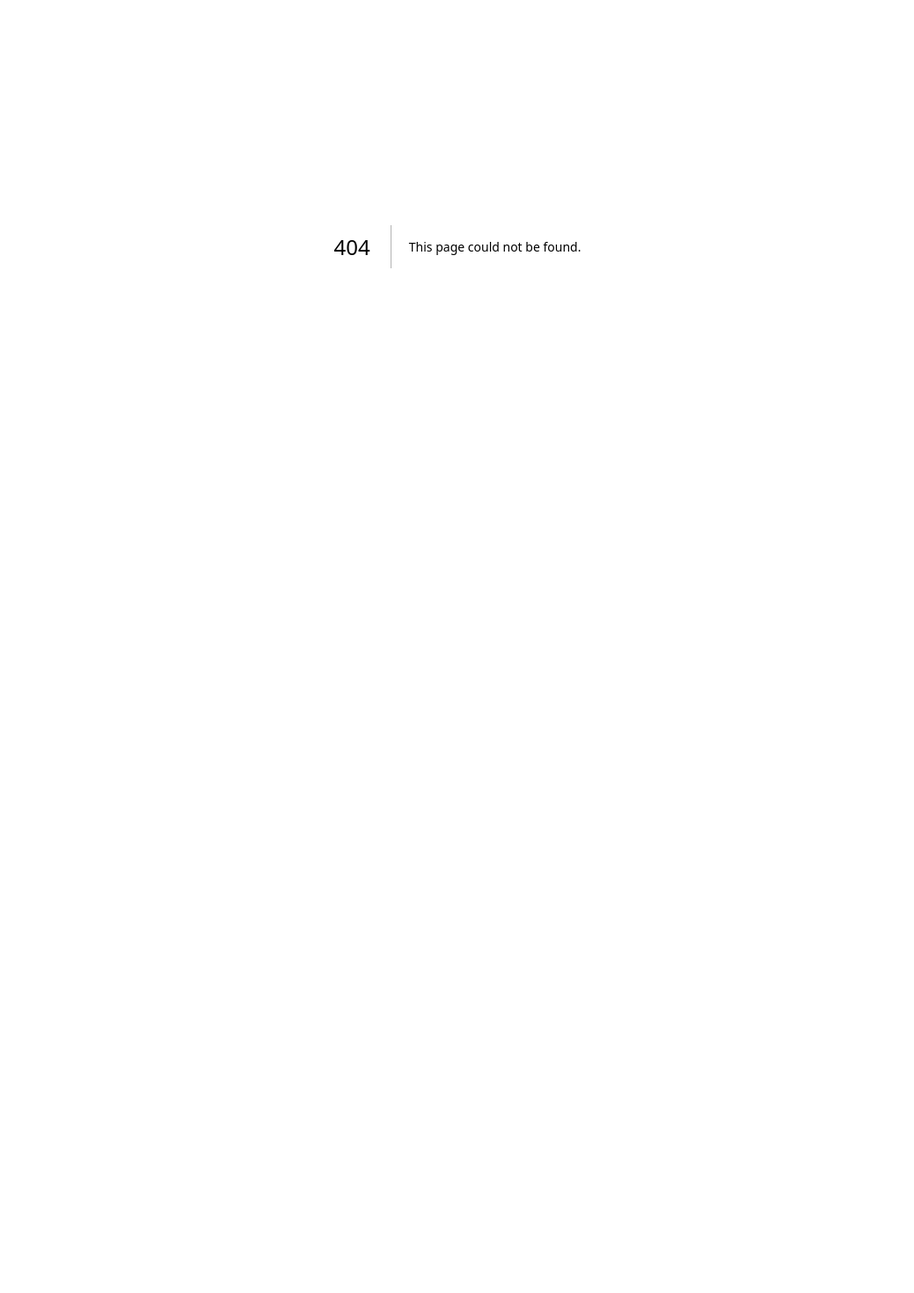
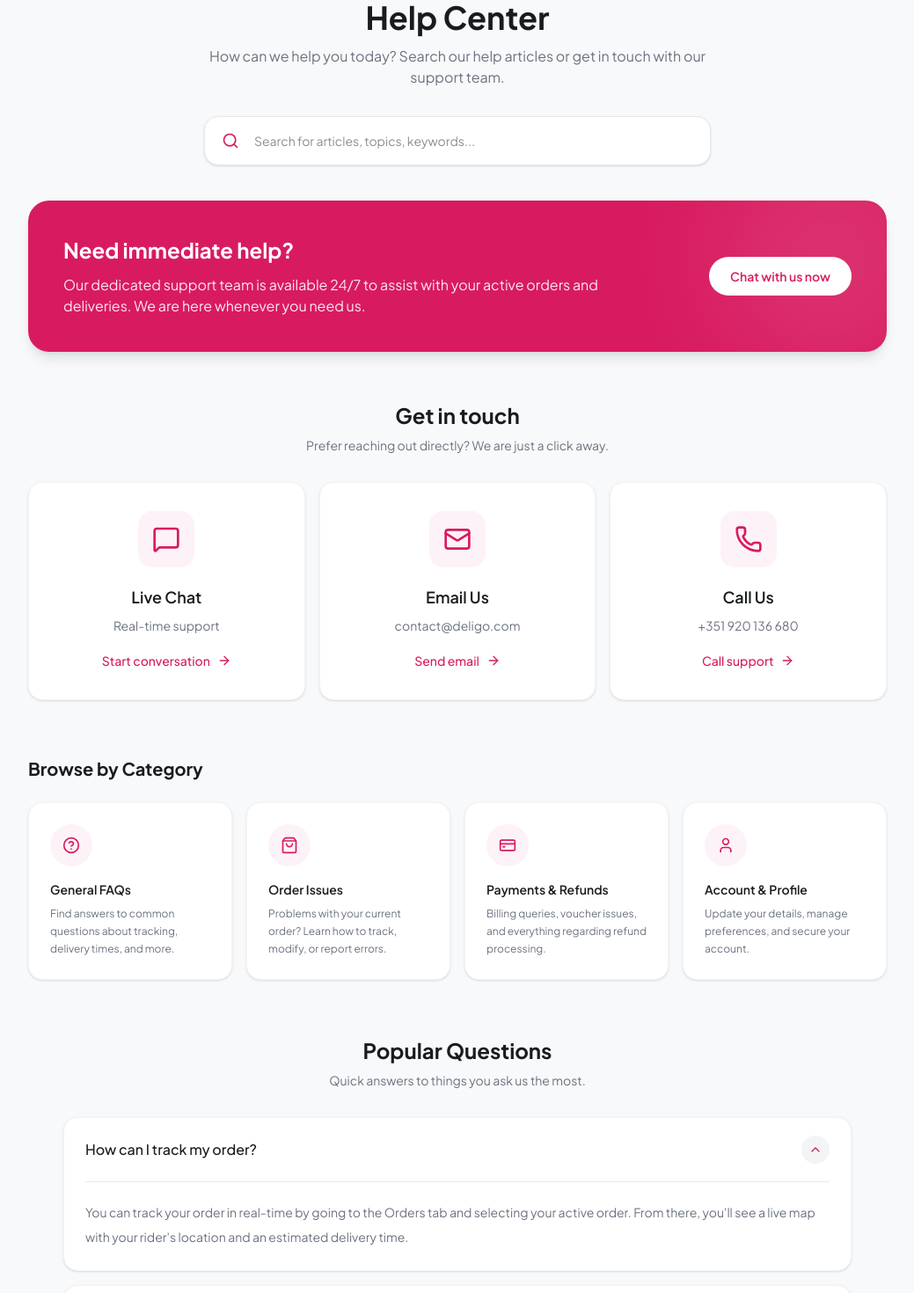
Before and after one commit to deligo-pt/deligo-food-e-commerce-web-application, a Next.js app: page /help-center in a window 1280 px wide. Before the commit this address had no page. Shown: the part 120-1590 px from the top of the page at 88% size, without its empty margins (120-1159 px from the left). Before the commit the page ends 800 px from the top, so only its background shows below. Built offline with nearby package versions, Linux system fonts and the light colour scheme; no server answers.

Commit message:
feat: add Help Center page with contact cards, categories, and FAQ accordion

```diff
--- /dev/null
+++ b/src/app/(main)/help-center/page.tsx
@@ -0,0 +1,5 @@
+import HelpCenterPage from "@/components/help/HelpCenterPage";
+
+export default function Page() {
+  return <HelpCenterPage />;
+}
--- /dev/null
+++ b/src/components/help/HelpCenterPage.tsx
@@ -0,0 +1,264 @@
+"use client";
+
+import { useState } from "react";
+import {
+  Search,
+  MessageSquare,
+  Mail,
+  Phone,
+  HelpCircle,
+  ShoppingBag,
+  CreditCard,
+  User,
+  ChevronDown,
+  ArrowRight,
+} from "lucide-react";
+
+const contactItems = [
+  {
+    icon: MessageSquare,
+    title: "Live Chat",
+    description: "Real-time support",
+    action: "Start conversation",
+  },
+  {
+    icon: Mail,
+    title: "Email Us",
+    description: "contact@deligo.com",
+    action: "Send email",
+  },
+  {
+    icon: Phone,
+    title: "Call Us",
+    description: "+351 920 136 680",
+    action: "Call support",
+  },
+];
+
+const categories = [
+  {
+    icon: HelpCircle,
+    title: "General FAQs",
+    description:
+      "Find answers to common questions about tracking, delivery times, and more.",
+  },
+  {
+    icon: ShoppingBag,
+    title: "Order Issues",
+    description:
+      "Problems with your current order? Learn how to track, modify, or report errors.",
+  },
+  {
+    icon: CreditCard,
+    title: "Payments & Refunds",
+    description:
+      "Billing queries, voucher issues, and everything regarding refund processing.",
+  },
+  {
+    icon: User,
+    title: "Account & Profile",
+    description:
+      "Update your details, manage preferences, and secure your account.",
+  },
+];
+
+const faqs = [
+  {
+    question: "How can I track my order?",
+    answer:
+      "You can track your order in real-time by going to the Orders tab and selecting your active order. From there, you'll see a live map with your rider's location and an estimated delivery time.",
+  },
+  {
+    question: "What are the delivery charges?",
+    answer:
+      "Delivery charges vary based on distance and demand in your area. The exact delivery fee will always be displayed before checkout.",
+  },
+  {
+    question: "How do I apply a voucher?",
+    answer:
+      "Enter your voucher code during checkout and the discount will be automatically applied if the voucher is valid.",
+  },
+];
+
+export default function HelpCenterPage() {
+  const [openFaq, setOpenFaq] = useState<number>(0);
+
+  return (
+    <div className="min-h-screen bg-[#f8f9fa]">
+      <div className="mx-auto max-w-5xl px-4 py-10 md:px-6">
+        {/* Header */}
+        <section className="mb-14 text-center">
+          <h1 className="text-3xl font-bold text-[#191c1d] md:text-4xl">
+            Help Center
+          </h1>
+
+          <p className="mx-auto mt-3 max-w-xl text-sm text-[#6b7280] md:text-base">
+            How can we help you today? Search our help articles or get in touch
+            with our support team.
+          </p>
+
+          {/* Search */}
+          <div className="relative mx-auto mt-8 max-w-xl">
+            <Search className="absolute left-5 top-1/2 h-5 w-5 -translate-y-1/2 text-[#d81b60]" />
+
+            <input
+              type="text"
+              placeholder="Search for articles, topics, keywords..."
+              className="h-14 w-full rounded-2xl border border-[#e5e7eb] bg-white pl-14 pr-4 text-sm shadow-sm outline-none transition-all focus:border-[#d81b60]"
+            />
+          </div>
+
+          {/* Banner */}
+          <div className="relative mt-10 overflow-hidden rounded-3xl bg-[#d81b60] p-6 text-left text-white shadow-lg md:flex md:items-center md:justify-between md:p-10">
+            <div className="relative z-10 max-w-2xl">
+              <h2 className="text-xl font-bold md:text-2xl">
+                Need immediate help?
+              </h2>
+
+              <p className="mt-3 text-sm text-white/90 md:text-base">
+                Our dedicated support team is available 24/7 to assist with your
+                active orders and deliveries. We are here whenever you need us.
+              </p>
+            </div>
+
+            <button className="relative z-10 mt-5 rounded-full bg-white px-6 py-3 text-sm font-semibold text-[#d81b60] transition hover:scale-105 md:mt-0">
+              Chat with us now
+            </button>
+
+            <div className="absolute -right-16 -top-16 h-64 w-64 rounded-full bg-white/10 blur-3xl" />
+          </div>
+        </section>
+
+        {/* Contact */}
+        <section className="mb-16">
+          <div className="mb-8 text-center">
+            <h2 className="text-2xl font-bold text-[#191c1d]">
+              Get in touch
+            </h2>
+
+            <p className="mt-2 text-sm text-[#6b7280]">
+              Prefer reaching out directly? We are just a click away.
+            </p>
+          </div>
+
+          <div className="grid grid-cols-1 gap-4 md:grid-cols-3">
+            {contactItems.map((item) => {
+              const Icon = item.icon;
+
+              return (
+                <div
+                  key={item.title}
+                  className="rounded-2xl border border-gray-100 bg-white p-8 text-center shadow-sm transition-all hover:shadow-md"
+                >
+                  <div className="mx-auto flex h-16 w-16 items-center justify-center rounded-2xl bg-pink-50">
+                    <Icon className="h-8 w-8 text-[#d81b60]" />
+                  </div>
+
+                  <h3 className="mt-5 text-lg font-semibold text-[#191c1d]">
+                    {item.title}
+                  </h3>
+
+                  <p className="mt-2 text-sm text-[#6b7280]">
+                    {item.description}
+                  </p>
+
+                  <button className="mt-5 inline-flex items-center gap-2 text-sm font-medium text-[#d81b60]">
+                    {item.action}
+                    <ArrowRight className="h-4 w-4" />
+                  </button>
+                </div>
+              );
+            })}
+          </div>
+        </section>
+
+        {/* Categories */}
+        <section className="mb-16">
+          <h2 className="mb-6 text-xl font-bold text-[#191c1d]">
+            Browse by Category
+          </h2>
+
+          <div className="grid grid-cols-2 gap-4 lg:grid-cols-4">
+            {categories.map((item) => {
+              const Icon = item.icon;
+
+              return (
+                <div
+                  key={item.title}
+                  className="cursor-pointer rounded-2xl border border-gray-100 bg-white p-6 shadow-sm transition-all hover:border-[#d81b60]/30 hover:shadow-md"
+                >
+                  <div className="flex h-12 w-12 items-center justify-center rounded-full bg-pink-50">
+                    <Icon className="h-5 w-5 text-[#d81b60]" />
+                  </div>
+
+                  <h3 className="mt-4 text-sm font-semibold text-[#191c1d]">
+                    {item.title}
+                  </h3>
+
+                  <p className="mt-2 text-xs leading-5 text-[#6b7280]">
+                    {item.description}
+                  </p>
+                </div>
+              );
+            })}
+          </div>
+        </section>
+
+        {/* FAQ */}
+        <section className="mx-auto max-w-4xl">
+          <div className="mb-8 text-center">
+            <h2 className="text-2xl font-bold text-[#191c1d]">
+              Popular Questions
+            </h2>
+
+            <p className="mt-2 text-sm text-[#6b7280]">
+              Quick answers to things you ask us the most.
+            </p>
+          </div>
+
+          <div className="space-y-4">
+            {faqs.map((faq, index) => {
+              const isOpen = openFaq === index;
+
+              return (
+                <div
+                  key={faq.question}
+                  className="overflow-hidden rounded-2xl border border-gray-100 bg-white shadow-sm"
+                >
+                  <button
+                    onClick={() =>
+                      setOpenFaq(isOpen ? -1 : index)
+                    }
+                    className="flex w-full items-center justify-between px-6 py-5 text-left"
+                  >
+                    <span className="font-medium text-[#191c1d]">
+                      {faq.question}
+                    </span>
+
+                    <div className="flex h-8 w-8 items-center justify-center rounded-full bg-gray-100">
+                      <ChevronDown
+                        className={`h-4 w-4 transition-transform ${
+                          isOpen ? "rotate-180 text-[#d81b60]" : ""
+                        }`}
+                      />
+                    </div>
+                  </button>
+
+                  {isOpen && (
+                    <div className="px-6 pb-6">
+                      <div className="mb-5 h-px bg-gray-200" />
+
+                      <p className="text-sm leading-7 text-[#6b7280]">
+                        {faq.answer}
+                      </p>
+                    </div>
+                  )}
+                </div>
+              );
+            })}
+          </div>
+        </section>
+      </div>
+    </div>
+  );
+}
```
